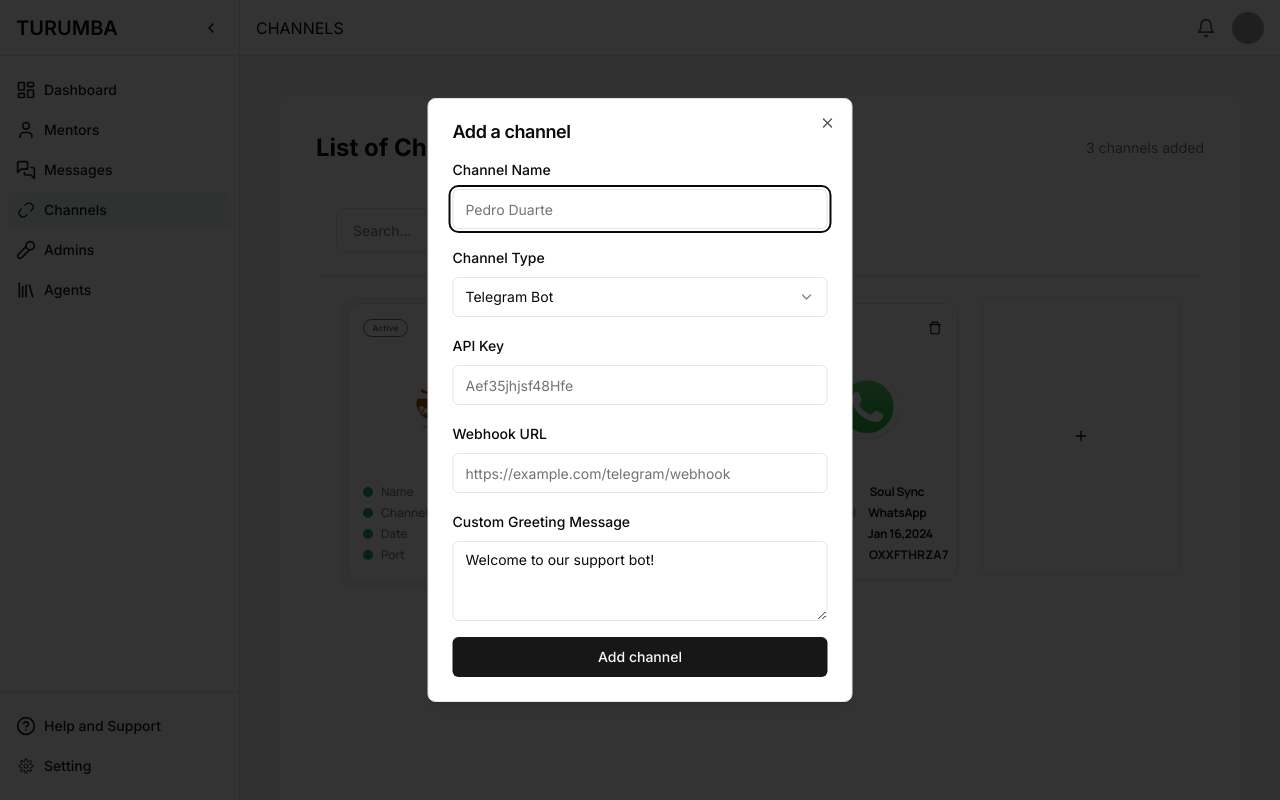
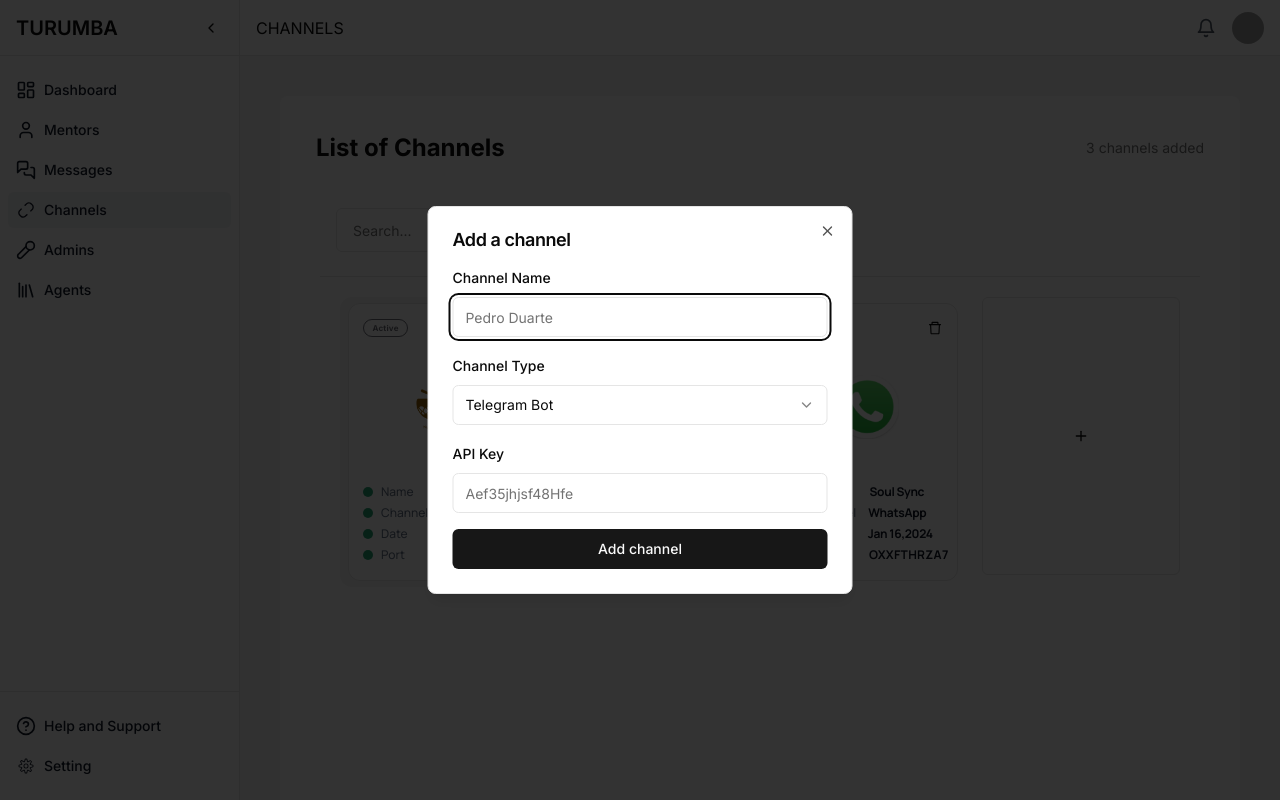
Before and after one commit to CruSea/soul-sync-frontend, a Next.js app: page /admin/channels in a window 1280 px wide. Both pictures are taken after a click on the button "Add a Channel". Built offline with nearby package versions, Linux system fonts and the light colour scheme; grey boxes are pictures that could not be loaded.

Commit message:
fix: remove webhook, custom greeting, add formschema type

```diff
--- a/components/shared/Channel/add-channel-dialog.tsx
+++ b/components/shared/Channel/add-channel-dialog.tsx
@@ -28,23 +28,10 @@ import {
 } from "@/components/ui/select";
 import { Input } from "@/components/ui/input";
 import { Button } from "@/components/ui/button";
-import { Textarea } from "@/components/ui/textarea";
 import { Plus } from "lucide-react";
-import type { Channel} from "@/types/channel";
-
-const formSchema = z.object({
-  name: z.string().min(2, {
-    message: "Channel name must be at least 2 characters.",
-  }),
-  type: z.enum(["Telegram Bot", "WhatsApp", "Negarit", "Facebook", "Twilio"]),
-  apiKey: z.string().min(1, {
-    message: "API Key is required.",
-  }),
-  webhookUrl: z.string().url({
-    message: "Please enter a valid URL.",
-  }),
-  customGreeting: z.string(),
-});
+import type { Channel } from "@/types/channel";
+import ChannelNameForm from "./channel-name-form";
+import { formSchema } from "@/types/channel";
 
 interface AddChannelDialogProps {
   onAddChannel: (channel: Omit<Channel, "id" | "icon">) => void;
@@ -64,15 +51,12 @@ export function AddChannelDialog({ onAddChannel }: AddChannelDialogProps) {
       name: "",
       type: "Telegram Bot",
       apiKey: "",
-      webhookUrl: "",
-      customGreeting: "Welcome to our support bot!",
     },
   });
 
   function onSubmit(values: z.infer<typeof formSchema>) {
-    const date = new Date().toLocaleDateString("en-US", format)
+    const date = new Date().toLocaleDateString("en-US", format);
     onAddChannel({ ...values, Date: date });
-
     setOpen(false);
     form.reset();
   }
@@ -91,19 +75,7 @@ export function AddChannelDialog({ onAddChannel }: AddChannelDialogProps) {
         </DialogHeader>
         <Form {...form}>
           <form onSubmit={form.handleSubmit(onSubmit)} className="space-y-4">
-            <FormField
-              control={form.control}
-              name="name"
-              render={({ field }) => (
-                <FormItem>
-                  <FormLabel>Channel Name</FormLabel>
-                  <FormControl>
-                    <Input placeholder="Pedro Duarte" {...field} />
-                  </FormControl>
-                  <FormMessage />
-                </FormItem>
-              )}
-            />
+            <ChannelNameForm form={form} />
             <FormField
               control={form.control}
               name="type"
@@ -144,38 +116,6 @@ export function AddChannelDialog({ onAddChannel }: AddChannelDialogProps) {
                 </FormItem>
               )}
             />
-            <FormField
-              control={form.control}
-              name="webhookUrl"
-              render={({ field }) => (
-                <FormItem>
-                  <FormLabel>Webhook URL</FormLabel>
-                  <FormControl>
-                    <Input
-                      placeholder="https://example.com/telegram/webhook"
-                      {...field}
-                    />
-                  </FormControl>
-                  <FormMessage />
-                </FormItem>
-              )}
-            />
-            <FormField
-              control={form.control}
-              name="customGreeting"
-              render={({ field }) => (
-                <FormItem>
-                  <FormLabel>Custom Greeting Message</FormLabel>
-                  <FormControl>
-                    <Textarea
-                      placeholder="Welcome to our support bot!"
-                      {...field}
-                    />
-                  </FormControl>
-                  <FormMessage />
-                </FormItem>
-              )}
-            />
             <Button type="submit" className="w-full">
               Add channel
             </Button>
--- /dev/null
+++ b/components/shared/Channel/channel-name-form.tsx
@@ -0,0 +1,37 @@
+import {
+  FormControl,
+  FormField,
+  FormItem,
+  FormLabel,
+  FormMessage,
+} from "@/components/ui/form";
+import { Input } from "@/components/ui/input";
+import React from "react";
+import { UseFormReturn } from "react-hook-form";
+import { formSchemaType } from "@/types/channel";
+
+type ChannelNameFormProps = {
+  form: UseFormReturn<formSchemaType>;
+};
+
+
+
+export default function ChannelNameForm({ form }: ChannelNameFormProps) {
+  return (
+    <div>
+      <FormField
+        control={form.control}
+        name="name"
+        render={({ field }) => (
+          <FormItem>
+            <FormLabel>Channel Name</FormLabel>
+            <FormControl>
+              <Input placeholder="Pedro Duarte" {...field} />
+            </FormControl>
+            <FormMessage />
+          </FormItem>
+        )}
+      />
+    </div>
+  );
+}
--- a/types/channel.ts
+++ b/types/channel.ts
@@ -1,3 +1,6 @@
+import * as z from "zod";
+
+
 export type ChannelType =
   | "Telegram Bot"
   | "WhatsApp"
@@ -10,8 +13,19 @@ export interface Channel {
   name: string;
   type: ChannelType;
   apiKey: string;
-  webhookUrl: string;
-  customGreeting: string;
   icon: string;
   Date: string;
 }
+
+
+export const formSchema = z.object({
+  name: z.string().min(2, {
+    message: "Channel name must be at least 2 characters.",
+  }),
+  type: z.enum(["Telegram Bot", "WhatsApp", "Negarit", "Facebook", "Twilio"]),
+  apiKey: z.string().min(1, {
+    message: "API Key is required.",
+  }),
+});
+
+export type formSchemaType = z.infer<typeof formSchema>
```
Also changed, not shown: components/shared/Channel/channel-config-form.tsx (added), components/shared/Channel/channel-type-form.tsx (added).
